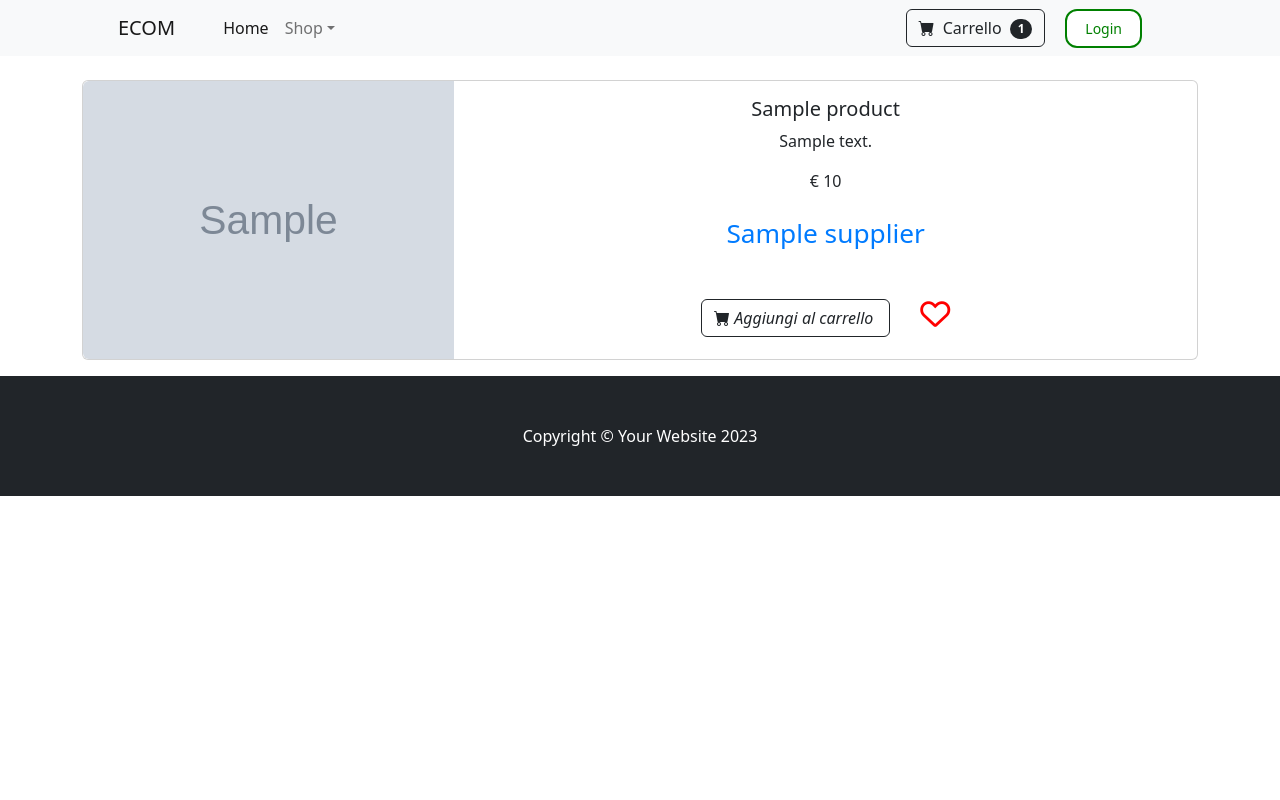
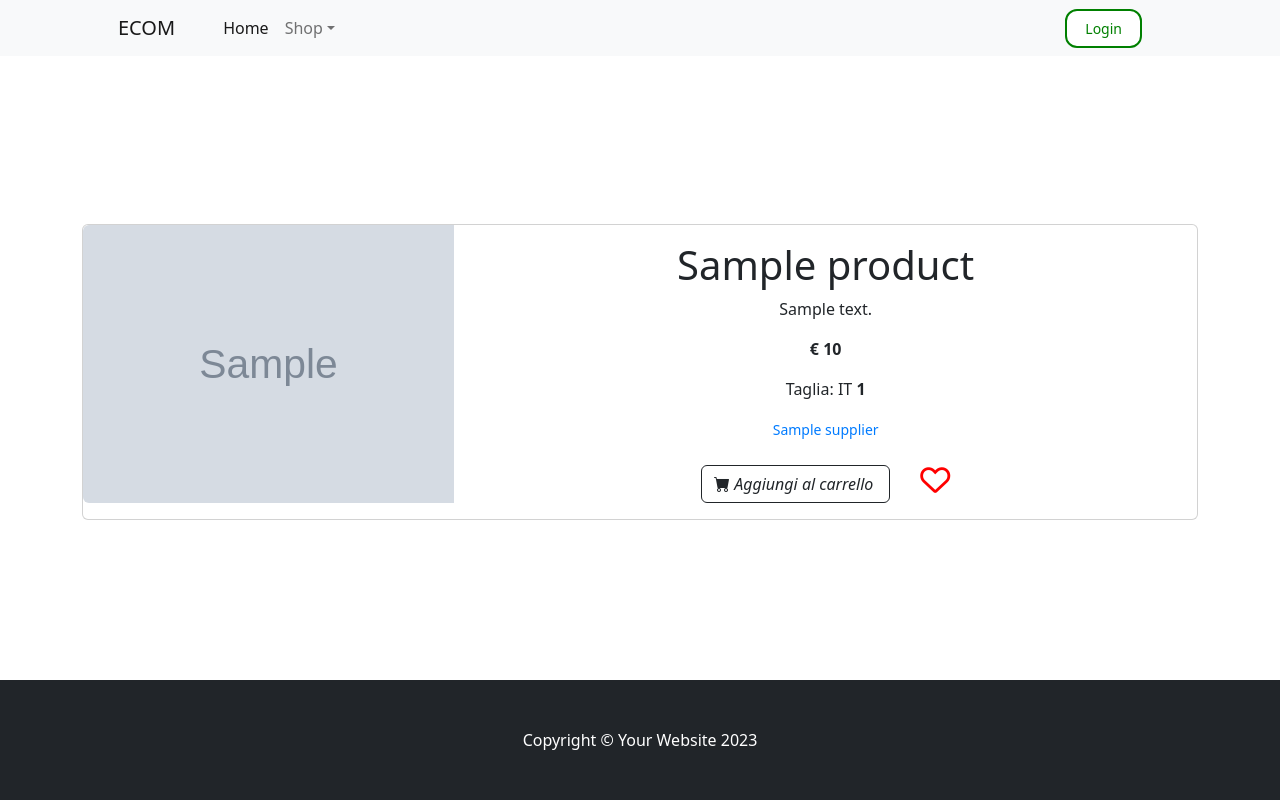
Before and after one commit to gabrieledavena/eCom, a Django app: template store/templates/store/product.html in a window 1280 px wide. Run offline with Django 5.2, Linux system fonts and the light colour scheme; the template is opened without the code that fills it: most values are stand-ins (such as "Sample title", 1, 10 or a date in 2020); grey boxes marked "Sample" are stand-in pictures; some libraries are stand-ins or nearby versions.

Commit message:
Size + migliorie grafiche

```diff
--- a/account/forms.py
+++ b/account/forms.py
@@ -28,4 +28,4 @@
 class ProductForm(forms.ModelForm):
     class Meta:
         model = Prodotto
-        fields = ['nome', 'price', 'image', 'category', 'description']
+        fields = ['nome', 'price', 'image', 'category', 'description', 'size']
--- a/account/templates/account/customerprofile.html
+++ b/account/templates/account/customerprofile.html
@@ -33,6 +33,7 @@
             box-shadow: 0 7px 7px rgba(0, 0, 0, 0.1); /* Aggiunge una leggera ombra */
         }
         div.box_order {
+            height: 600px;
             padding:1px 0;
             font-size:20px;
             flex: 1;
@@ -47,6 +48,7 @@
             padding-right:2px
             }
         div.box-inner_order {
+            height: 450px;
             overflow:auto;
             padding-right:2px
             }
@@ -205,7 +207,7 @@
     <!-- fine sezione alta -->
 
     <!-- ORDINI -->
-    <div class="box_order">
+    <div class="box_order" style="margin: 30px">
     <div style="text-align: center;">
     <strong>ORDINI IN TRANSITO</strong>
     </div>
--- a/store/models.py
+++ b/store/models.py
@@ -19,6 +19,8 @@
     supplier = models.ForeignKey(Supplier, on_delete=models.CASCADE)
     is_sold=models.BooleanField(default=False)
 
+    SIZE_CHOICES = [(i, str(i)) for i in range(37, 46)]
+    size = models.IntegerField(choices=SIZE_CHOICES, default=37)
     likes = models.ManyToManyField(Customer, related_name='liked', blank=True)
 
     def __str__(self):
--- a/store/templates/store/product.html
+++ b/store/templates/store/product.html
@@ -21,7 +21,6 @@
     a {
             text-decoration: none; /* Rimuove la sottolineatura predefinita */
             color: #007bff; /* Colore iniziale */
-            font-size: 30px;
             position: relative;
             transition: color 0.3s ease; /* Animazione sul colore */
         }
@@ -50,10 +49,11 @@
       <div class="col-md-8">
         <div class="card-body">
             <div style="text-align: center;">
-          <h5 class="card-title">{{product.nome}}</h5>
+          <h5 class="card-title" style="font-size: 40px">{{product.nome}}</h5>
           <p class="card-text">{{product.description}}</p>
 
-          <p class="card-text">€ {{product.price}}</p>
+                <p class="card-text" > <strong> € {{product.price}} </strong></p>
+          <p class="card-text">Taglia: IT <strong>{{product.size}}</strong></p>
 
           <a href="{% url 'account:displaySupplier' product.supplier.id  %}">  <p class="card-text"><small class="text-body-secondary">{{product.supplier}}</small></p> </a>
             <br>
--- a/templates/base.html
+++ b/templates/base.html
@@ -20,6 +20,29 @@
 
         <link rel="stylesheet" href="https://cdnjs.cloudflare.com/ajax/libs/font-awesome/5.15.3/css/all.min.css">
 
+
+        <style>
+            html, body {
+            height: 100%; /* Assicura che il viewport occupi l'intera altezza */
+            margin: 0;    /* Rimuove i margini predefiniti */
+            }
+
+            body {
+                display: flex;
+                flex-direction: column; /* Dispone i figli in verticale */
+                justify-content: space-between; /* Distribuisce lo spazio */
+                min-height: 100vh; /* Assicura che l'altezza minima del body sia l'altezza del viewport */
+            }
+
+            main {
+                flex: 1; /* Fa in modo che il contenuto principale riempia lo spazio vuoto */
+            }
+
+            footer {
+                background-color: #333; /* Puoi personalizzare lo stile del footer */
+                color: white;
+            }
+        </style>
         {% block head_plug%}
 
         {% endblock %}
--- a/templates/navbar.html
+++ b/templates/navbar.html
@@ -51,22 +51,23 @@
                             {% endif %}
                     </i>
                 </a>
-            {% endif %}
-
-        <!-- Per login/logout-->
-            {% if not user.is_staff %}
+                {% if not user.is_staff %}
                 <form class="d-flex">
                 <a href="{% url 'cart:cart_page' %}" class="btn btn-outline-dark"><i class="bi-cart-fill me-1"></i>
                     Carrello
                     <span class="badge bg-dark text-white ms-1 rounded-pill" id="cart-quantity">{{ cart|length }}</span>
                 </a>
                 </form>
+                {% endif %}
+
+            <!-- Ordini-->
+                {% if user.is_staff %}
+                    <a class="fas fa-box" href="{% url "checkout:supplierorderview" %}"> </a>
+                {% endif %}
             {% endif %}
 
-            <!-- Ordini-->
-            {% if user.is_staff %}
-                <a class="fas fa-box" href="{% url "checkout:supplierorderview" %}"> </a>
-            {% endif %}
+        <!-- Per cart-->
+
 
             {% if user.is_authenticated %}
 
@@ -121,6 +122,12 @@
                         color: white;
                         border-color: green;
                     }
+                    a {
+                        text-decoration: none; /* Rimuove la sottolineatura predefinita */
+                        color: #007bff; /* Colore iniziale */
+                        position: relative;
+                        transition: color 0.3s ease; /* Animazione sul colore */
+                    }
                 </style>
             {% endif %}
 
```
Also changed, not shown: account/views.py (+9 -8 lines), cart/templates/cart/cart_page.html (+15 -3 lines), db.sqlite3, store/migrations/0011_prodotto_size.py (added).
